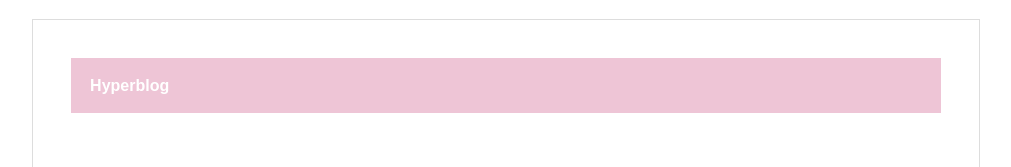
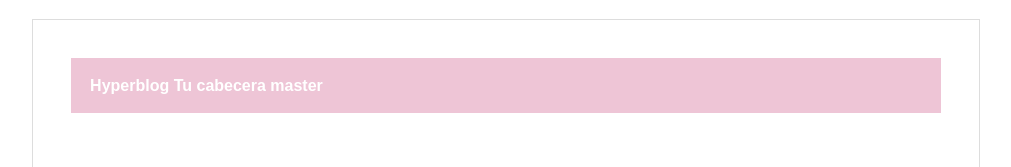
Before and after one commit to rsnati/hyperblog, a plain HTML site: page blogpost.html in a window 1280 px wide. Shown: the top 167 px of the page, without its empty margins (134-1145 px from the left). Drawn offline with Linux system fonts and the light colour scheme.

Commit message:
Cambie span y mantuve el tamano e letra de h1

```diff
--- a/blogpost.html
+++ b/blogpost.html
@@ -7,6 +7,8 @@
         <div id='contain'>
             <div id ='Cabecera'>
                 Hyperblog
+
+                <span id='tagline'> Tu cabecera master</span>
             </div>
             <div id='post'>
                 <h1>Este es el titulo atractivo e interesante
```
Also changed, not shown: css/estilos.css (line endings or trailing spaces).
